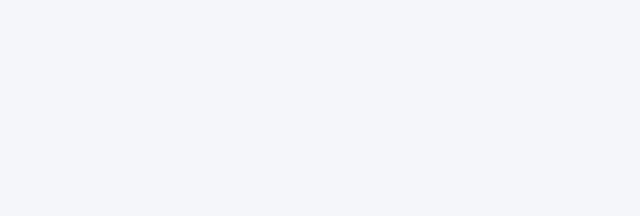
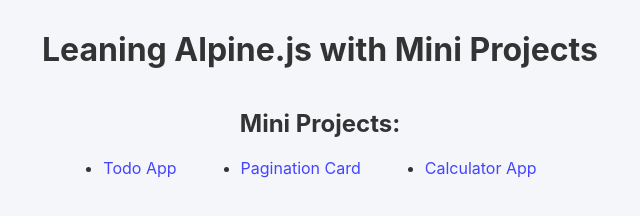
Before and after one commit to catc0de1/alpine-projects-learning, a website: page index.html in a window 1280 px wide. Shown: the whole page, without its empty margins (320-960 px from the left). Drawn offline with Linux system fonts and the light colour scheme.

Commit message:
chore: update index page and readme

```diff
--- a/index.html
+++ b/index.html
@@ -5,8 +5,40 @@
   <meta name="viewport" content="width=device-width, initial-scale=1.0">
   <title>Learning Alpine.js</title>
   <link rel="stylesheet" href="global.css">
+  <style>
+    .title {
+      text-align: center;
+      margin: 40px 0 20px;
+    }
+
+    .list-container {
+      display: flex;
+      justify-content: center;
+      align-items: center;
+      gap:4rem;
+    }
+
+    .list-container li a {
+      text-decoration: none;
+      color: #4444FF;
+    }
+  </style>
 </head>
 <body>
-
+  <h1>Leaning Alpine.js with Mini Projects</h1>
+  <section>
+    <h2 class="title">Mini Projects:</h2>
+    <ul class="list-container">
+      <li>
+        <a href="./todo">Todo App</a>
+      </li>
+      <li>
+        <a href="./pagination">Pagination Card</a>
+      </li>
+      <li>
+        <a href="./calculator">Calculator App</a>
+      </li>
+    </ul>
+  </section>
 </body>
 </html>
```
Also changed, not shown: README.md.
